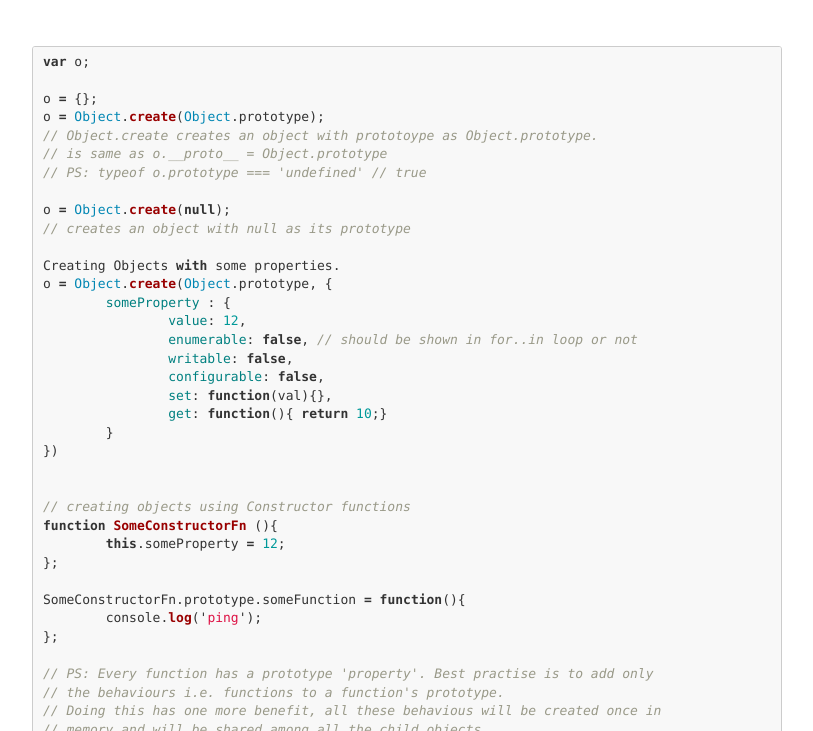
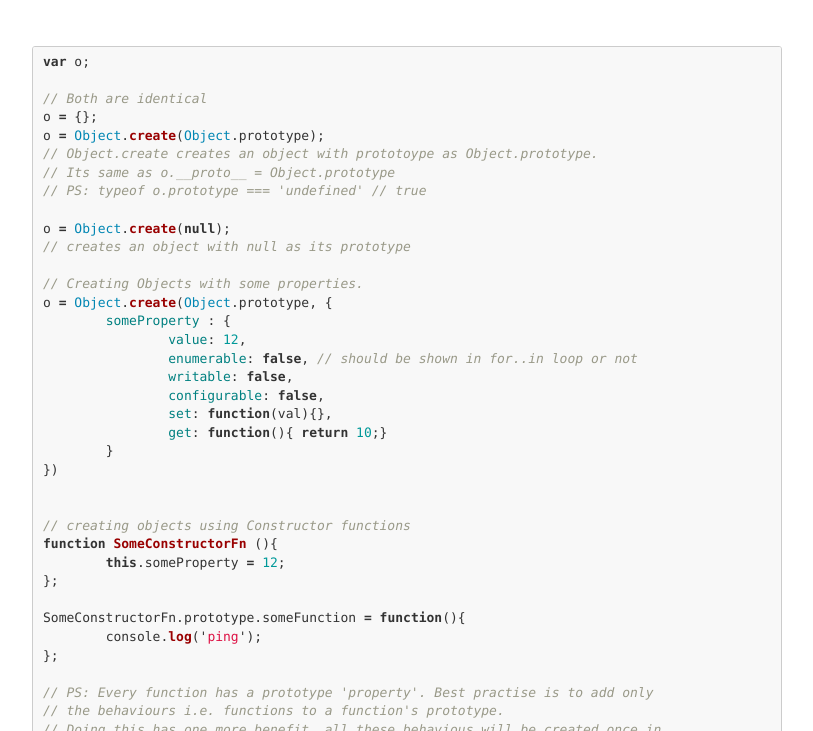
Before and after one commit to surajs21/surajs21.github.io, a Jekyll site: the page built from _posts/2015-07-17-javascript-objects.markdown, in a window 1280 px wide and 900 px high, scrolled down 311 px, cut to the strip 169-900 px from the top of the window. Shown: the whole strip, without its empty margins (233-1046 px from the left). Built offline with Jekyll 4.4.1, drawn with Linux system fonts in a browser that asks for light colours; nearby versions of some CDN libraries.

Commit message:
fixed some formatting

```diff
--- a/_posts/2015-07-17-javascript-objects.markdown
+++ b/_posts/2015-07-17-javascript-objects.markdown
@@ -11,16 +11,17 @@ header-img: "img/747.jpg"
 
 var o;
 
+// Both are identical
 o = {};
 o = Object.create(Object.prototype);
 // Object.create creates an object with prototoype as Object.prototype.
-// is same as o.__proto__ = Object.prototype
+// Its same as o.__proto__ = Object.prototype
 // PS: typeof o.prototype === 'undefined' // true
 
 o = Object.create(null);
 // creates an object with null as its prototype
 
-Creating Objects with some properties.
+// Creating Objects with some properties.
 o = Object.create(Object.prototype, {
 	someProperty : {
 		value: 12,
```
